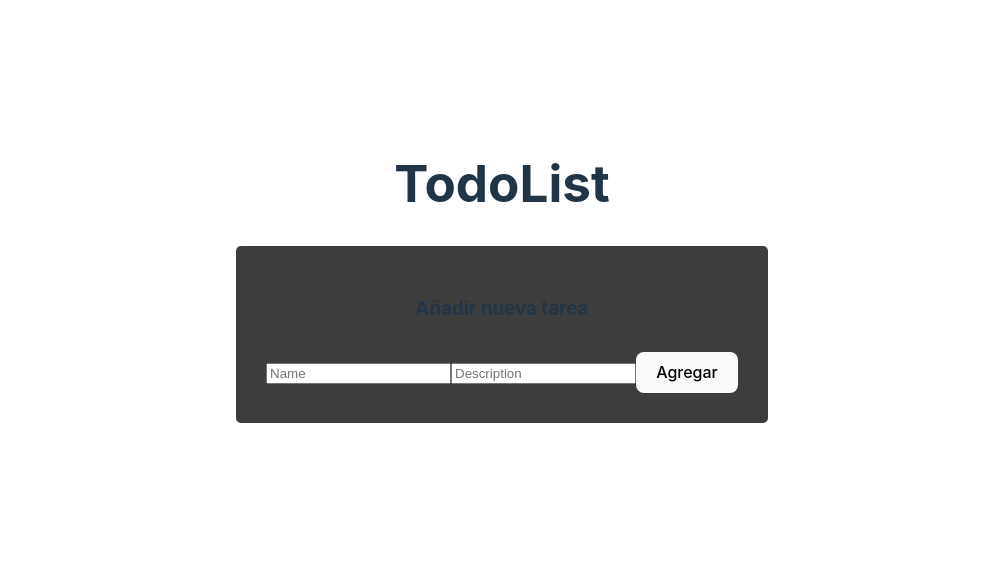
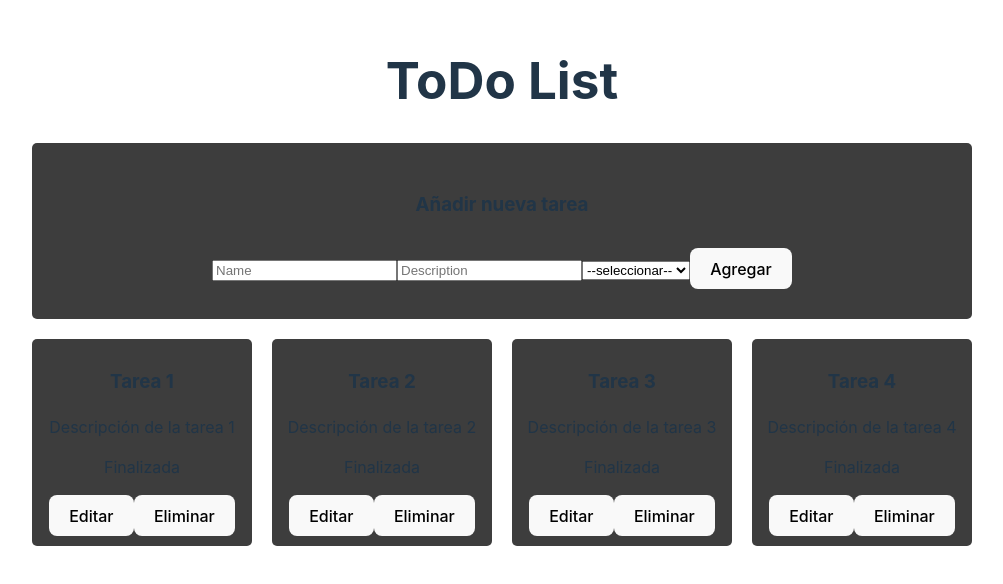
Before and after one commit to rafael07-dev/learning-react, a React (Vite) app in the folder TodoList/: page / in a window 1280 px wide. Shown: the part 118-702 px from the top of the page, without its empty margins (138-1141 px from the left). Built offline with nearby package versions, Linux system fonts and the light colour scheme.

Commit message:
Refactor organitation project

```diff
--- /dev/null
+++ b/TodoList/components/AddTask.jsx
@@ -0,0 +1,42 @@
+import { useTask } from "../hooks/useTask"
+import { useState } from "react"
+
+export function AddTask() {
+
+    const {addTask} = useTask()
+
+    const [inputs, setInputs] = useState({ inputName: '', inputDescription: '', inputDone: ''})
+
+    function handleChangeInput(event) {
+        const { name, value } = event.target
+
+        setInputs((prevState) => ({
+          ...prevState,
+          [name]: value
+        }))
+
+      }
+
+    function handleSubmit(event) {
+      event.preventDefault()
+
+      addTask({name: inputs.inputName, description: inputs.inputDescription, done: inputs.inputDone })
+      setInputs({ inputName: '', inputDescription: '' })
+    }
+
+    return(
+        <div className='add-tasks'>
+        <h3>Añadir nueva tarea</h3>
+        <form onSubmit={handleSubmit}>
+          <input type="text" name='inputName' onChange={handleChangeInput} placeholder='Name' value={inputs.inputName} />
+          <input type="text" name='inputDescription' onChange={handleChangeInput} placeholder='Description' value={inputs.inputDescription} />
+          <select name="inputDone" id="done" >
+            <option>--seleccionar--</option>
+            <option >Finalizada</option>
+            <option >Pendiente</option>
+          </select>
+          <button type='submit'>Agregar</button>
+        </form>
+      </div>
+    )
+}
--- a/TodoList/components/TodoList.jsx
+++ b/TodoList/components/TodoList.jsx
@@ -1,83 +1,22 @@
-import { useReducer, useState } from "react";
-
-const ACTIONS = {
-  add_task: 'add_task',
-  delete_task: 'delete_task'
-}
-
-const initialState = []
-
-function reducer(state, action) {
-  if (action.type == ACTIONS.add_task) {
-    return [
-      ...state, {
-        id: state.length + 1,
-        name: action.name,
-        description: action.description,
-        done: false
-      }
-    ]
-  }
-
-if (action.type == ACTIONS.delete_task) {
-  const {id} = action.payload
-
-  //verificar existencia de la task por id
-  const existingTask = state.some((id) => id === id)
-
-  if (existingTask) {
-    return state.filter((item) => item.id != id);
-  }
-
-  return state
-}
-
-}
+import { useTask } from "../hooks/useTask"
 
 export const TodoList = () => {
 
-  const [state, dispatch] = useReducer(reducer, initialState)
-  const [inputs, setInputs] = useState({ inputName: '', inputDescription: '' })
+  const {state, deleteTask, editTask} = useTask()
 
-  function handleChange(event) {
-    const { name, value } = event.target
+  console.log(state);
 
-    setInputs((prevState) => ({
-      ...prevState,
-      [name]: value
-    }))
-
-  }
-
-  function handleSubmit(event) {
-    event.preventDefault()
-
-    dispatch({ type: 'add_task', name: inputs.inputName, description: inputs.inputDescription })
-    setInputs({ inputName: '', inputDescription: '' })
-  }
-
-  function deleteTask(task) {
-    dispatch({type: 'delete_task', payload: task})
-  }
 
   return (
     <div>
-      <div className='add-tasks'>
-        <h3>Añadir nueva tarea</h3>
-        <form onSubmit={handleSubmit}>
-          <input type="text" name='inputName' onChange={handleChange} placeholder='Name' value={inputs.inputName} />
-          <input type="text" name='inputDescription' onChange={handleChange} placeholder='Description' value={inputs.inputDescription} />
-          <button type='submit'>Agregar</button>
-        </form>
-      </div>
       <div className="tasks">
         {state.map((item, index) => (
           <div key={index} className='card-todo'>
             <h3>{item.name}</h3>
             <p>{item.description}</p>
             <p>{item.done ? 'Finalizada' : 'Pendiente'}</p>
-            <button>Editar</button>
-            <button onClick={() => deleteTask(item)}>Eliminar</button>
+            <button onClick={()=> editTask(item)}>Editar</button>
+            <button onClick={()=> deleteTask(item)}>Eliminar</button>
           </div>
         ))
         }
--- /dev/null
+++ b/TodoList/context/TaskContext.jsx
@@ -0,0 +1,108 @@
+import { createContext, useReducer } from "react"
+
+export const TaskContext = createContext()
+
+const ACTIONS = {
+    add_task: 'add_task',
+    delete_task: 'delete_task',
+    edit_task: 'edit_task'
+}
+
+const initialState = [
+    {
+        id: 1,
+        name: "Tarea 1",
+        description: "Descripción de la tarea 1",
+        done: "pendiente"
+      },
+      {
+        id: 2,
+        name: "Tarea 2",
+        description: "Descripción de la tarea 2",
+        done: "finalizada"
+      },
+      {
+        id: 3,
+        name: "Tarea 3",
+        description: "Descripción de la tarea 3",
+        done: "pendiente"
+      },
+      {
+        id: 4,
+        name: "Tarea 4",
+        description: "Descripción de la tarea 4",
+        done: "finalizada"
+      }
+]
+
+function reducer(state, action) {
+    if (action.type == ACTIONS.add_task) {
+        return [
+            ...state, {
+                id: state.length + 1,
+                name: action.payload.name,
+                description: action.payload.description,
+                done: action.payload.done
+            }
+        ]
+    }
+
+    if (action.type == ACTIONS.delete_task) {
+        const { id } = action.payload
+
+        //verificar existencia de la task por id
+        const existingTask = state.some((id) => id === id)
+
+        if (existingTask) {
+            return state.filter((item) => item.id != id);
+        }
+
+        return state
+    }
+
+    if (action.type === ACTIONS.edit_task) {
+
+        const { id } = action.payload
+        const existingTask = state.some(item => item.id === id)
+
+        if (existingTask) {
+            //console.log(action.payload);
+
+        }
+    }
+
+    return state
+
+}
+
+function useTaskReducer() {
+
+    const [state, dispatch] = useReducer(reducer, initialState)
+
+    function deleteTask(task) {
+        dispatch({ type: 'delete_task', payload: task })
+    }
+
+    function editTask(task) {
+        dispatch({ type: 'edit_task', payload: task })
+    }
+
+    function addTask(task) {
+        console.log(task);
+
+        dispatch({ type: 'add_task', payload: task })
+    }
+
+    return { state, dispatch, editTask, deleteTask, addTask}
+}
+
+export const TaskProvider = ({children}) => {
+
+    const {state, dispatch, deleteTask, editTask, addTask} = useTaskReducer()
+
+    return(
+        <TaskContext.Provider value={{state, dispatch, deleteTask, editTask, addTask}}>
+            {children}
+        </TaskContext.Provider>
+    )
+}
--- /dev/null
+++ b/TodoList/hooks/useTask.js
@@ -0,0 +1,8 @@
+import { useContext } from "react";
+import { TaskContext } from "../context/TaskContext";
+
+export function useTask() {
+    const context = useContext(TaskContext)
+
+    return context
+}
--- a/TodoList/src/App.css
+++ b/TodoList/src/App.css
@@ -45,11 +45,6 @@
   width: 200px;
 }
 
-.container{
-  display: flex;
-  gap: 10px;
-}
-
 .read-the-docs {
   color: #888;
 }
--- a/TodoList/src/App.jsx
+++ b/TodoList/src/App.jsx
@@ -1,13 +1,15 @@
 import { TodoList } from '../components/TodoList'
+import { AddTask } from '../components/AddTask'
 import './App.css'
 
 function App() {
 
   return (
     <>
-      <h1>TodoList</h1>
+      <h1>ToDo List</h1>
       <section className='container'>
-        <TodoList />
+        <AddTask/>
+        <TodoList/>
       </section>
     </>
   )
--- a/TodoList/src/main.jsx
+++ b/TodoList/src/main.jsx
@@ -1,10 +1,10 @@
-import { StrictMode } from 'react'
 import { createRoot } from 'react-dom/client'
 import App from './App.jsx'
 import './index.css'
+import { TaskProvider } from '../context/TaskContext.jsx'
 
 createRoot(document.getElementById('root')).render(
-  <StrictMode>
+  <TaskProvider>
     <App />
-  </StrictMode>,
+  </TaskProvider>,
 )
```
